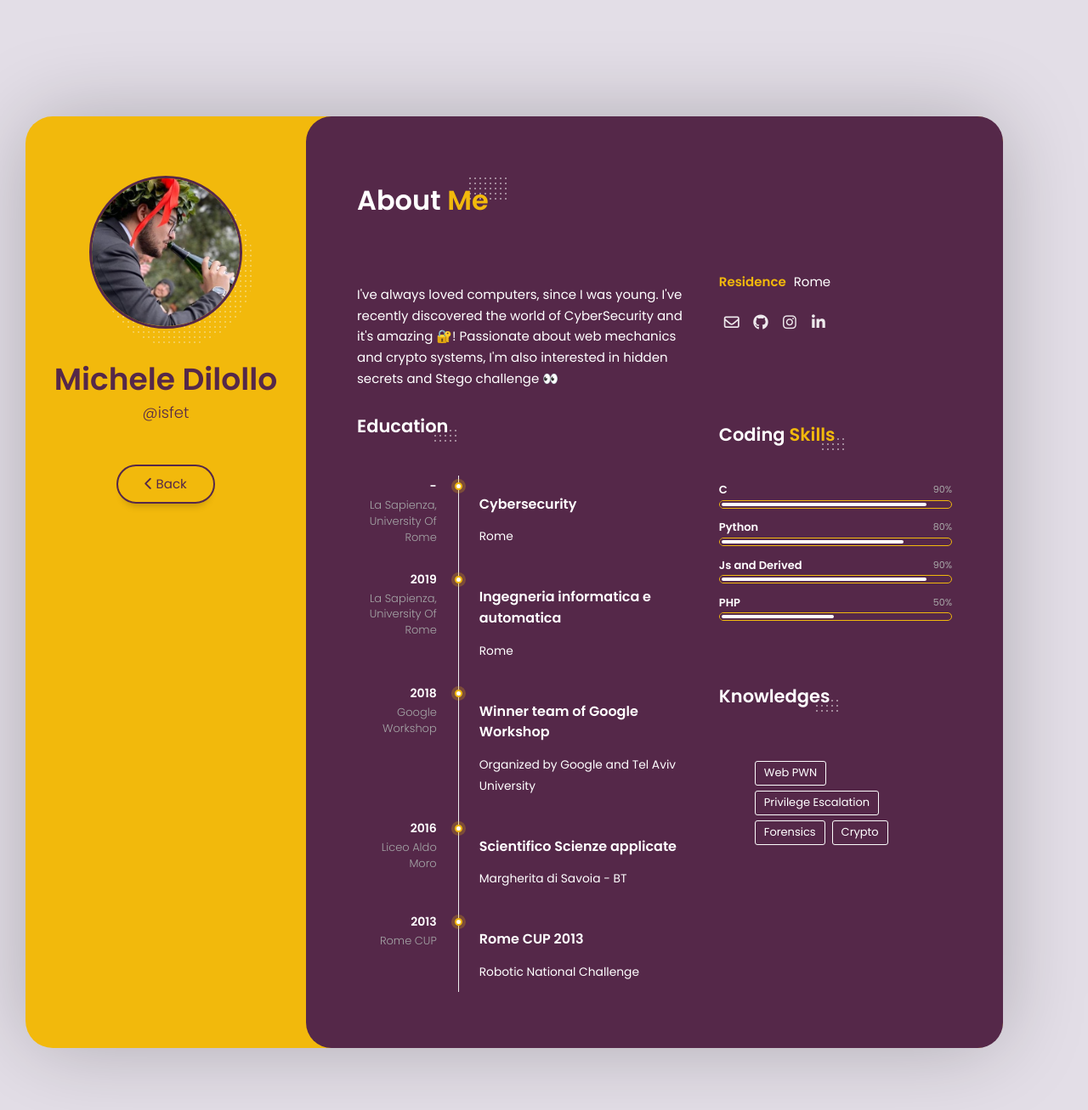
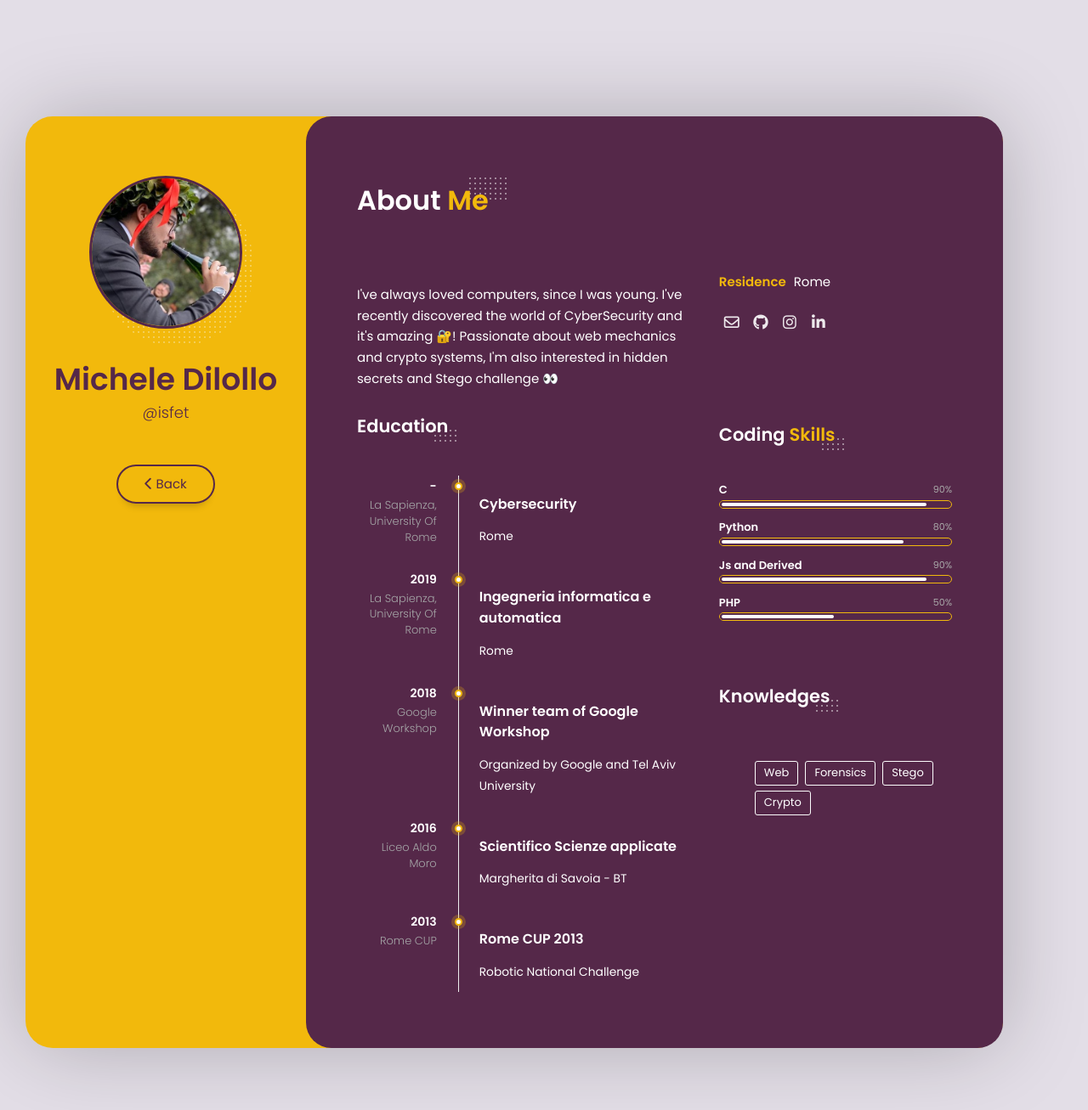
Before and after one commit to HACKappatoi/HACKappatoi.github.io, a Jekyll site: the page built from isfet_cv.md, in a window 1280 px wide. Shown: the top 1307 px of the page at 85% size. Built offline with Jekyll 4.4.1, drawn with Linux system fonts in a browser that asks for light colours; nearby versions of some CDN libraries.

Commit message:
Update isfet_cv.md

```diff
--- a/isfet_cv.md
+++ b/isfet_cv.md
@@ -32,9 +32,9 @@ github: https://github.com/isf3t
 # quelle senza barra dio bo
 # famose a capi
 knowledges:
-    [ Web PWN
-    , Privilege Escalation
+    [ Web
     , Forensics
+    , Stego
     , Crypto
     ]
 # queste so le skill co la barra
```
